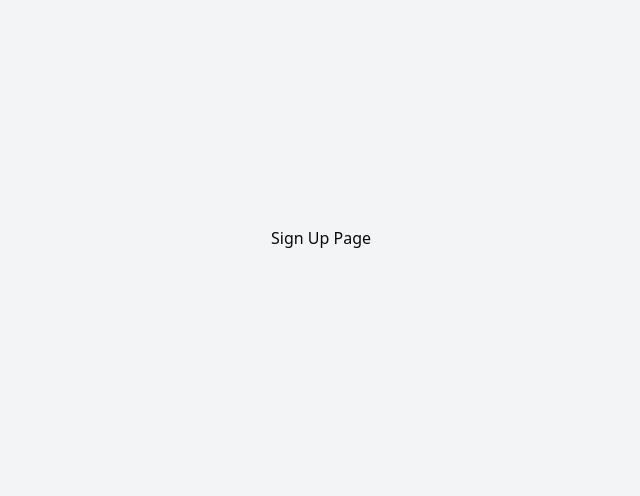
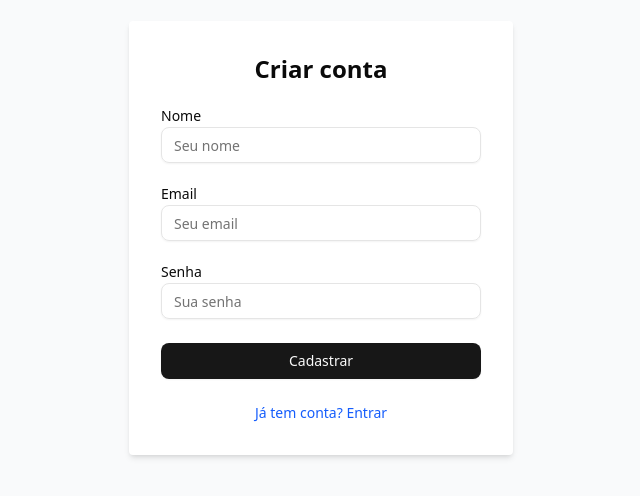
Before and after one commit to agencia-foliveira/nextjs-base, a Next.js app: page /sign-up in a window 1280 px wide. Shown: the part 162-658 px from the top of the page, without its empty margins (319-959 px from the left). Built offline with nearby package versions, Linux system fonts and the light colour scheme.

Commit message:
feat(auth): implement public auth pages with form validation

```diff
--- a/src/app/(auth)/forgot-password/page.tsx
+++ b/src/app/(auth)/forgot-password/page.tsx
@@ -1,3 +1,26 @@
+import Link from 'next/link';
+import { Button } from '@/components/ui/button';
+import { Input } from '@/components/ui/input';
+import { Label } from '@/components/ui/label';
+
 export default function ForgotPasswordPage() {
-  return <div>Forgot Password Page</div>;
+  return (
+    <div className="flex min-h-screen items-center justify-center bg-gray-50">
+      <form className="w-full max-w-sm p-8 bg-white rounded shadow-md space-y-6">
+        <h1 className="text-2xl font-bold text-center">Recuperar senha</h1>
+        <div>
+          <Label htmlFor="email">Email</Label>
+          <Input id="email" type="email" placeholder="Seu email" required />
+        </div>
+        <Button type="submit" className="w-full">
+          Enviar link
+        </Button>
+        <div className="text-sm text-center">
+          <Link href="/sign-in" className="text-blue-600 hover:underline">
+            Voltar para login
+          </Link>
+        </div>
+      </form>
+    </div>
+  );
 }
--- a/src/app/(auth)/layout.tsx
+++ b/src/app/(auth)/layout.tsx
@@ -1,6 +1,6 @@
 export default function AuthLayout({ children }: { children: React.ReactNode }) {
   return (
-    <main className="min-h-screen flex items-center justify-center bg-gray-100">
+    <main>
       <div>{children}</div>
     </main>
   );
--- a/src/app/(auth)/reset-password/page.tsx
+++ b/src/app/(auth)/reset-password/page.tsx
@@ -1,3 +1,30 @@
+import Link from 'next/link';
+import { Button } from '@/components/ui/button';
+import { Input } from '@/components/ui/input';
+import { Label } from '@/components/ui/label';
+
 export default function ResetPasswordPage() {
-  return <div>Reset Password Page</div>;
+  return (
+    <div className="flex min-h-screen items-center justify-center bg-gray-50">
+      <form className="w-full max-w-sm p-8 bg-white rounded shadow-md space-y-6">
+        <h1 className="text-2xl font-bold text-center">Redefinir senha</h1>
+        <div>
+          <Label htmlFor="password">Nova senha</Label>
+          <Input id="password" type="password" placeholder="Nova senha" required />
+        </div>
+        <div>
+          <Label htmlFor="confirm">Confirmar senha</Label>
+          <Input id="confirm" type="password" placeholder="Confirme a senha" required />
+        </div>
+        <Button type="submit" className="w-full">
+          Redefinir
+        </Button>
+        <div className="text-sm text-center">
+          <Link href="/sign-in" className="text-blue-600 hover:underline">
+            Voltar para login
+          </Link>
+        </div>
+      </form>
+    </div>
+  );
 }
--- a/src/app/(auth)/sign-in/page.tsx
+++ b/src/app/(auth)/sign-in/page.tsx
@@ -1,5 +1,33 @@
-import { SignInForm } from '@/features/auth/components/SignInForm';
+import Link from 'next/link';
+import { Button } from '@/components/ui/button';
+import { Input } from '@/components/ui/input';
+import { Label } from '@/components/ui/label';
 
 export default function SignInPage() {
-  return <SignInForm />;
+  return (
+    <div className="flex min-h-screen items-center justify-center bg-gray-50">
+      <form className="w-full max-w-sm p-8 bg-white rounded shadow-md space-y-6">
+        <h1 className="text-2xl font-bold text-center">Entrar</h1>
+        <div>
+          <Label htmlFor="email">Email</Label>
+          <Input id="email" type="email" placeholder="Seu email" required />
+        </div>
+        <div>
+          <Label htmlFor="password">Senha</Label>
+          <Input id="password" type="password" placeholder="Sua senha" required />
+        </div>
+        <Button type="submit" className="w-full">
+          Entrar
+        </Button>
+        <div className="flex justify-between text-sm">
+          <Link href="/forgot-password" className="text-blue-600 hover:underline">
+            Esqueceu a senha?
+          </Link>
+          <Link href="/sign-up" className="text-blue-600 hover:underline">
+            Criar conta
+          </Link>
+        </div>
+      </form>
+    </div>
+  );
 }
--- a/src/app/(auth)/sign-up/page.tsx
+++ b/src/app/(auth)/sign-up/page.tsx
@@ -1,3 +1,34 @@
+import Link from 'next/link';
+import { Button } from '@/components/ui/button';
+import { Input } from '@/components/ui/input';
+import { Label } from '@/components/ui/label';
+
 export default function SignUpPage() {
-  return <div>Sign Up Page</div>;
+  return (
+    <div className="flex min-h-screen items-center justify-center bg-gray-50">
+      <form className="w-full max-w-sm p-8 bg-white rounded shadow-md space-y-6">
+        <h1 className="text-2xl font-bold text-center">Criar conta</h1>
+        <div>
+          <Label htmlFor="name">Nome</Label>
+          <Input id="name" type="text" placeholder="Seu nome" required />
+        </div>
+        <div>
+          <Label htmlFor="email">Email</Label>
+          <Input id="email" type="email" placeholder="Seu email" required />
+        </div>
+        <div>
+          <Label htmlFor="password">Senha</Label>
+          <Input id="password" type="password" placeholder="Sua senha" required />
+        </div>
+        <Button type="submit" className="w-full">
+          Cadastrar
+        </Button>
+        <div className="text-sm text-center">
+          <Link href="/sign-in" className="text-blue-600 hover:underline">
+            Já tem conta? Entrar
+          </Link>
+        </div>
+      </form>
+    </div>
+  );
 }
--- a/src/components/ui/label.tsx
+++ b/src/components/ui/label.tsx
@@ -10,7 +10,7 @@ function Label({ className, ...props }: React.ComponentProps<typeof LabelPrimiti
     <LabelPrimitive.Root
       data-slot="label"
       className={cn(
-        'flex items-center gap-2 text-sm leading-none font-medium select-none group-data-[disabled=true]:pointer-events-none group-data-[disabled=true]:opacity-50 peer-disabled:cursor-not-allowed peer-disabled:opacity-50',
+        'flex items-center gap-2 text-sm leading-none mb-1 font-medium select-none group-data-[disabled=true]:pointer-events-none group-data-[disabled=true]:opacity-50 peer-disabled:cursor-not-allowed peer-disabled:opacity-50',
         className
       )}
       {...props}
```
